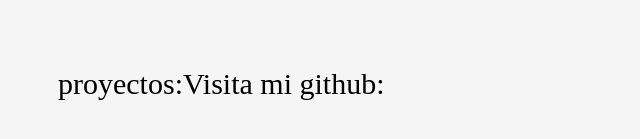
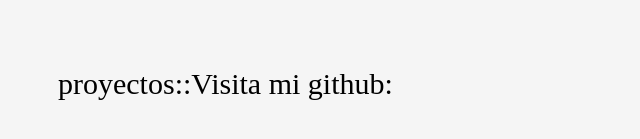
Before and after one commit to Patricio-Espinoza-Rojas/Nota-1-front-end-inacap-2023, a plain HTML site: page index.html in a window 1280 px wide. Shown: the part 383-522 px from the top of the page, 0-640 px from the left. Drawn offline with Linux system fonts and the light colour scheme.

Commit message:
avance 1

```diff
--- a/index.html
+++ b/index.html
@@ -31,7 +31,7 @@
         </div>
     <div class="proyectos">
         <div class="enlace_proyectos">
-            <p>proyectos:</p>
+            <p>proyectos::</p>
             <a src="https://github.com/Patricio-Espinoza-Rojas?tab=repositories"></a>
         </div>
         <div class="enlace_github">
```
